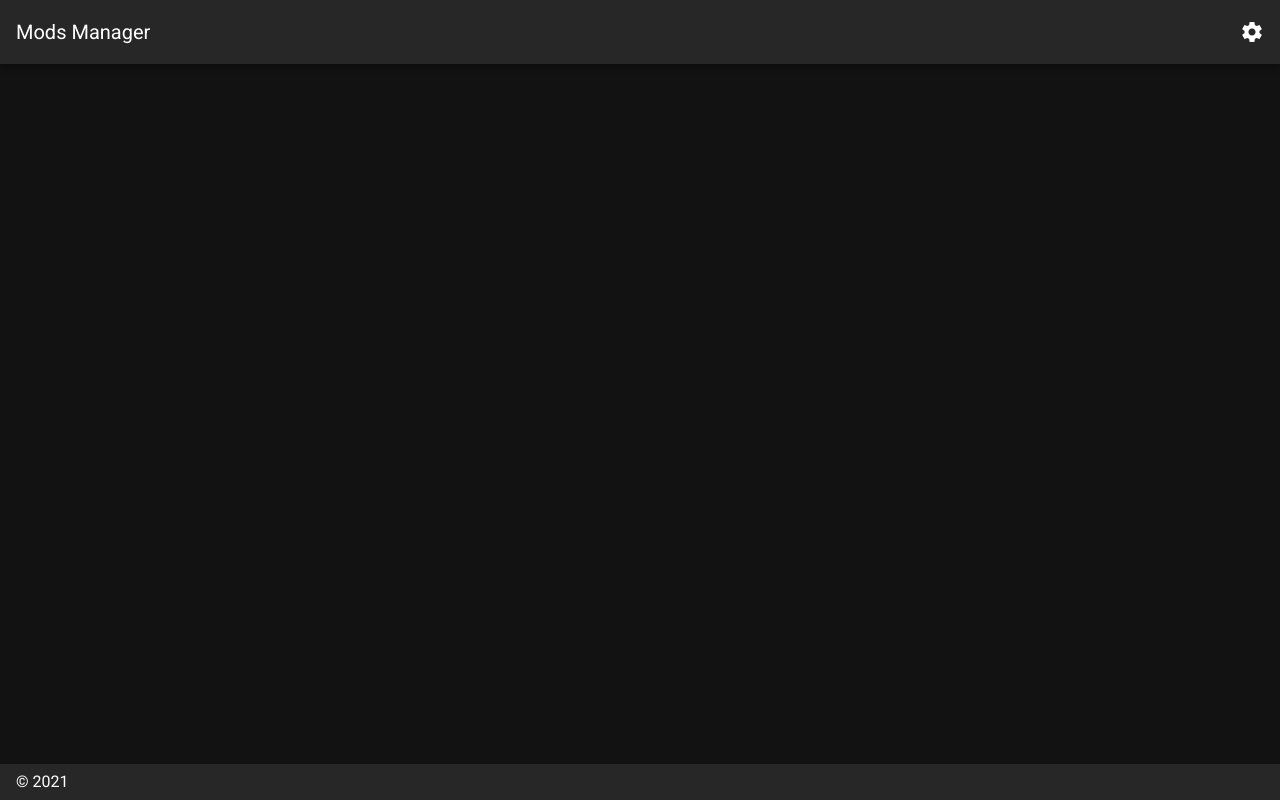
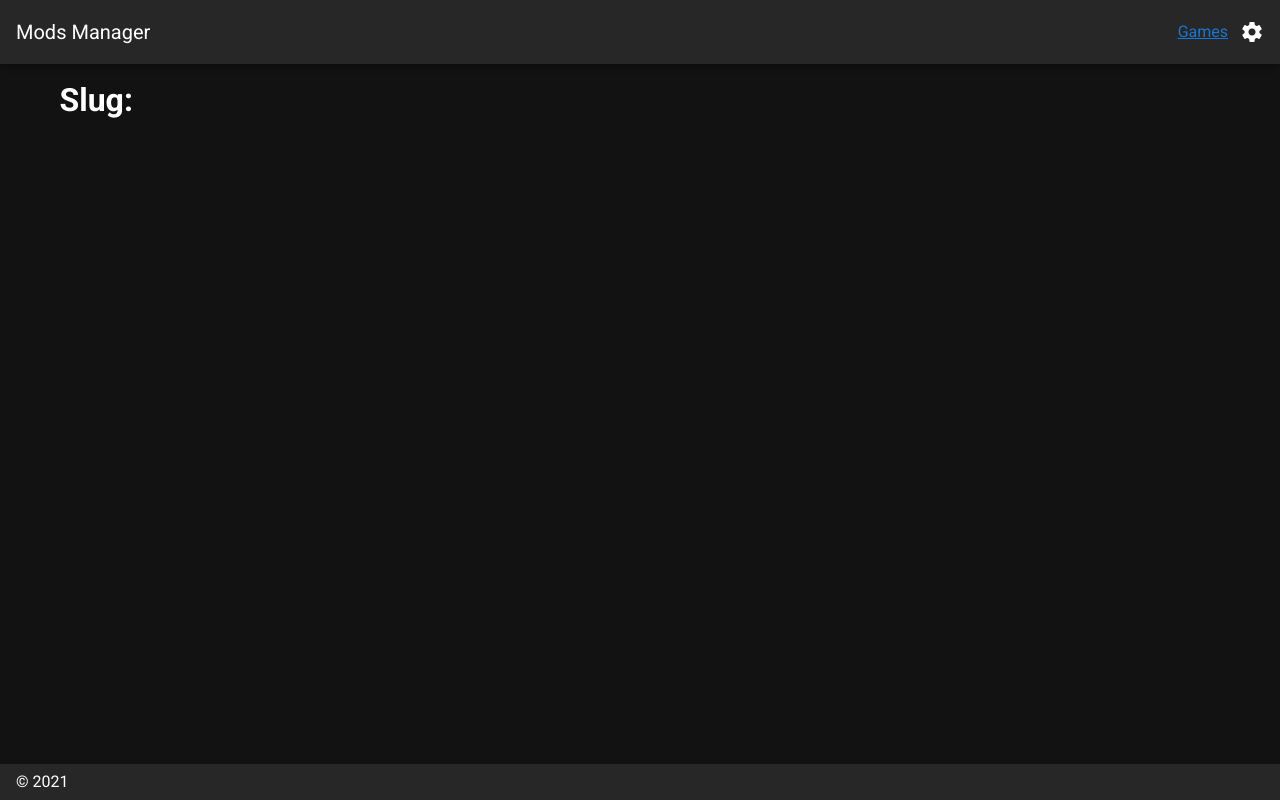
Before and after one commit to YULBrew/mods-manager-app, a Nuxt app: page /game/1 in a window 1280 px wide. Before the commit this address had no page. Built offline with nearby package versions, Linux system fonts and the light colour scheme.

Commit message:
Basic navigation

```diff
--- a/layouts/default.vue
+++ b/layouts/default.vue
@@ -32,6 +32,9 @@
     >
       <v-toolbar-title v-text="title" />
       <v-spacer />
+      <nuxt-link to="/game">
+        Games
+      </nuxt-link>
       <v-btn icon to="/settings">
         <v-icon>mdi-cog</v-icon>
       </v-btn>
--- /dev/null
+++ b/pages/game/_slug.vue
@@ -0,0 +1,17 @@
+<template>
+  <div>
+    <h1>Slug: {{ slug }}</h1>
+  </div>
+</template>
+
+<script>
+export default {
+  async asyncData ({ params }) {
+    // @todo: fetch data
+    // eslint-disable-next-line no-console
+    await console.log(params)
+    const slug = params.slug // When calling /abc the slug will be "abc"
+    return { slug }
+  }
+}
+</script>
```
Also changed, not shown: pages/game/index.vue (renamed from pages/game.vue).
